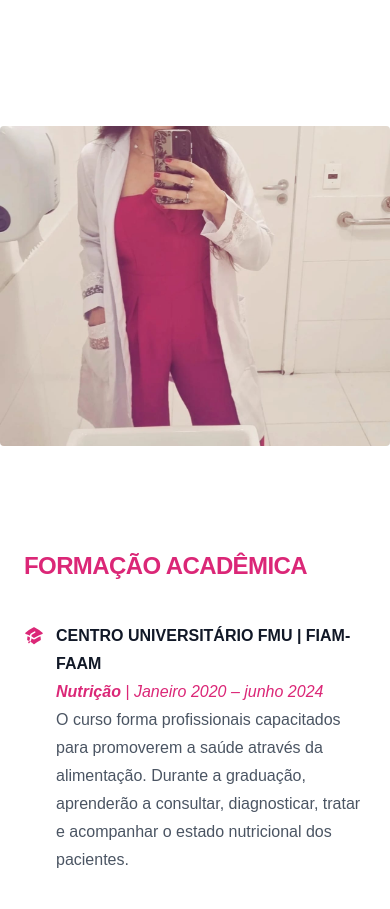
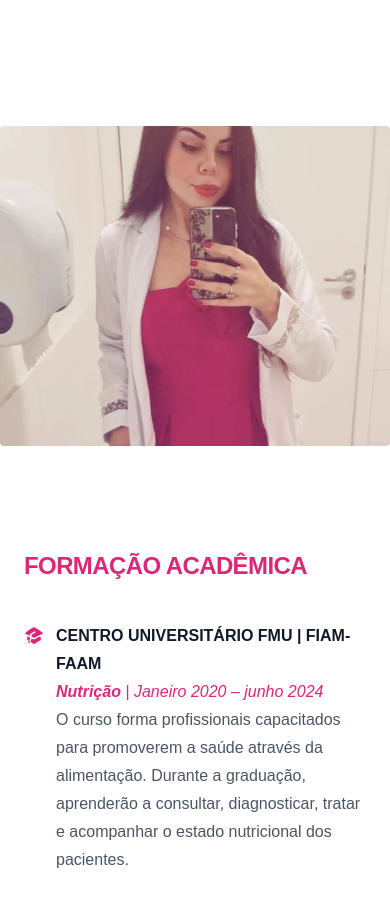
Before and after one commit to jorge-mendes-dev/fernanda-pinheiros, a Next.js app: page / in a window 390 px wide. Shown: the part 2308-3217 px from the top of the page. Built offline with nearby package versions, Linux system fonts and the light colour scheme.

Commit message:
responsive images

```diff
--- a/src/app/components/Curriculum.jsx
+++ b/src/app/components/Curriculum.jsx
@@ -13,7 +13,7 @@ export default function Curriculum() {
                 height={1000}
                 priority
                 alt=""
-                src="/assets/images/curriculum.jpg"
+                src="/assets/images/curriculum_croped_fix.png"
                 className="absolute inset-0 size-full rounded bg-gray-50 object-cover"
               />
             </div>
```
Also changed, not shown: public/assets/images/curriculum_croped.png (added), public/assets/images/curriculum_croped_fix.png (added).
